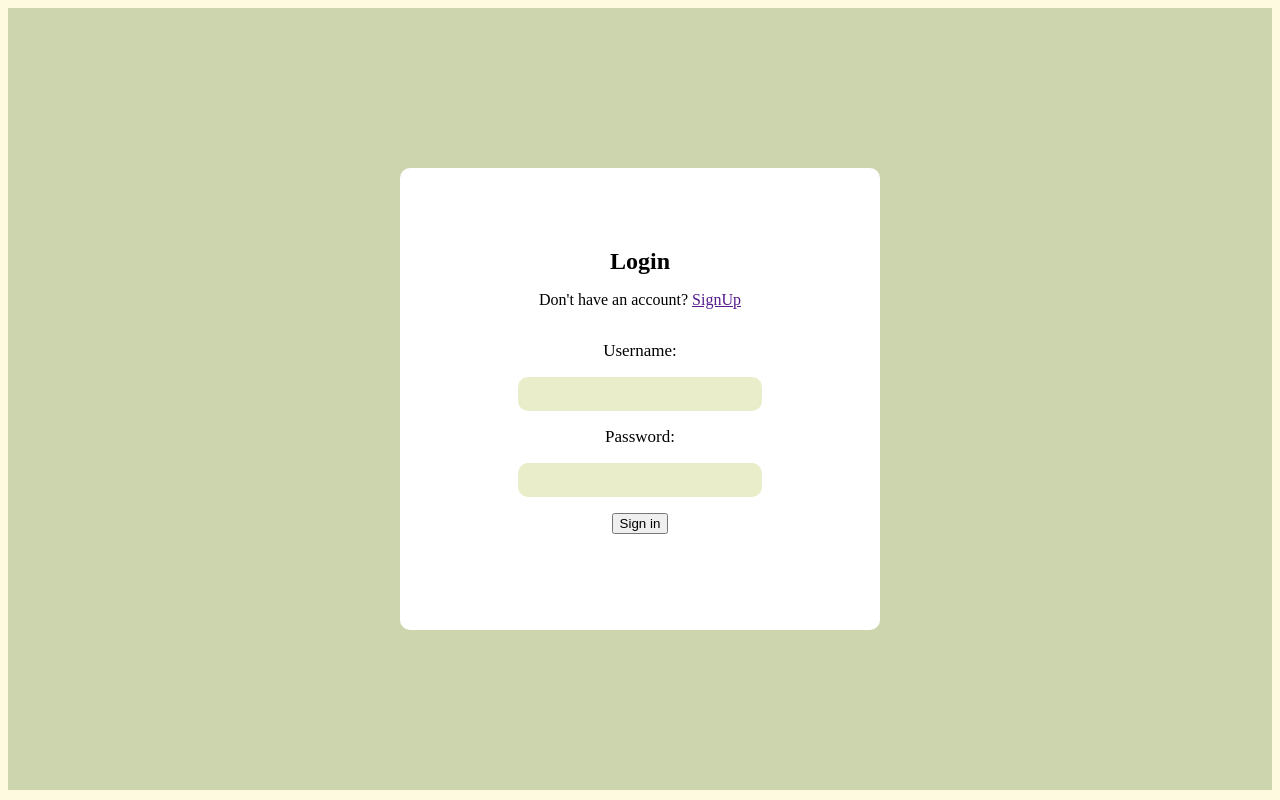
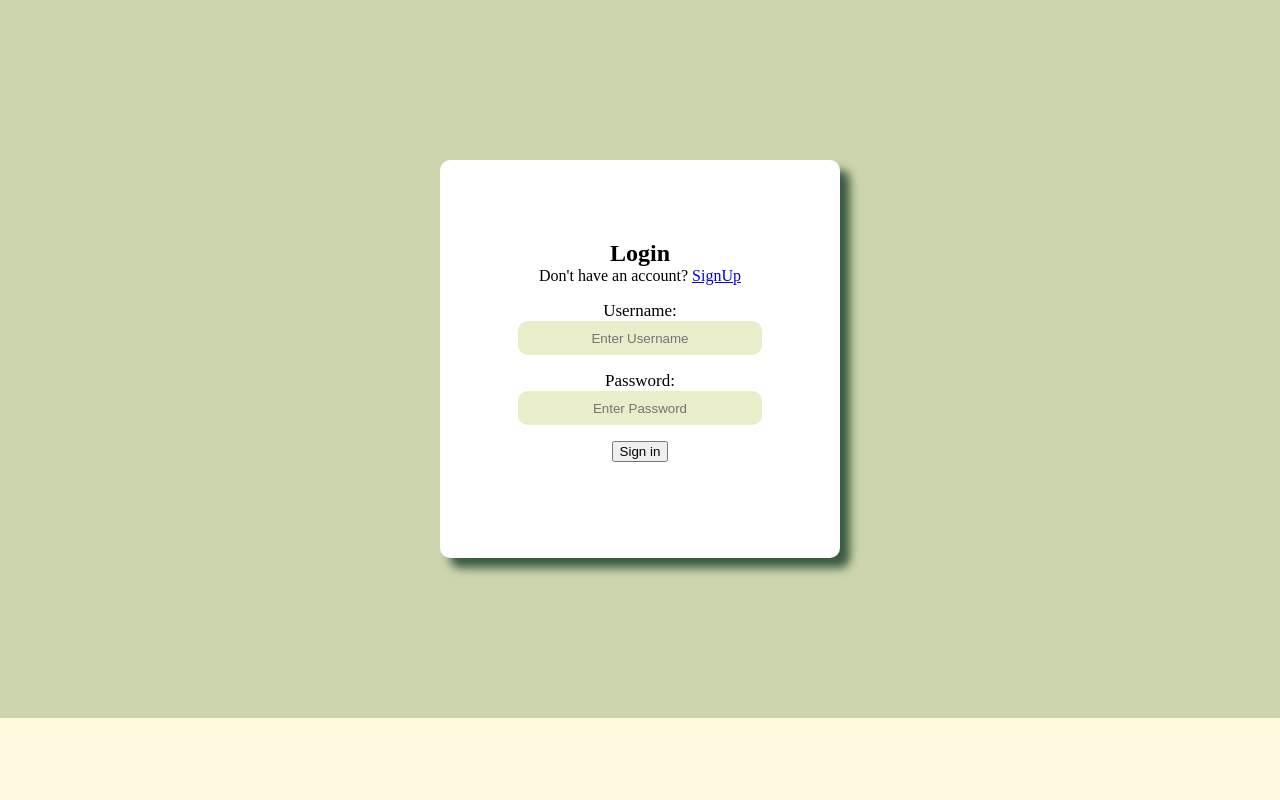
Before and after one commit to axolotl-vekt/vektor, a React app: page / in a window 1280 px wide. Built offline with nearby package versions, Linux system fonts and the light colour scheme.

Commit message:
added styles and handles for submit and changes

```diff
--- a/client/components/Login.jsx
+++ b/client/components/Login.jsx
@@ -1,38 +1,64 @@
 import React from 'react';
-import { useState, useEffect } from 'react';
-import { Link } from 'react-router-dom'
+import { useState } from 'react';
+import { Link, useNavigate } from 'react-router-dom'
 
 
 function Login() {
-    const [ loginData, setLogin ] = useState([]);
+    const [ loginData, setLogin ] = useState({
+        username:'',
+        password:'',
+    });
+
+    const navigate = useNavigate();
     const handleChange = (e) => {
+        e.preventDefault();
         const { name, value } = e.target;
-
+        setLogin(...loginData, [name] =value)
     }
 
+    const handleSubmit = async (e) => {
+        e.preventDefault();
+        // check what route for get request for login
+        try {
+            const loginInfo = await fetch('http://localhost:3000/', {
+            method: 'POST',
+            headers: {
+                'Content-Type': 'application/json'
+            }
+        })
+        if (loginInfo.success) {
+            navigate('/homepage')
+        }
+        else {
+            navigate('/login')
+        }
+    } catch(error) {
+        console.error('Error in fetching data ', error)
+    }
+ }
+
     return(
-        <div>
+        <div className='loginPageContainer'>
             <div className='loginContainer'>
                 <div className='loginCard'>
                     <h2 className='loginTitle'>Login</h2>
-                    <p>Don't have an account? <a href="">SignUp</a></p>
-                    <form className='loginInputForm'>
+                    <p>Don't have an account? <Link to="signUp">SignUp</Link></p>
+                    <form className='loginInputForm' onSubmit={handleSubmit}>
                         <div className='loginLabelDiv'>
                             <label >Username: </label>
                         </div>
                         <div >
-                            <input className='loginInput' type='text' onChange={handleChange}></input>
+                            <input className='loginInput' type='text' placeholder='Enter Username' onChange={handleChange} value= {loginData.username}></input>
                         </div>
                         <div className='loginLabelDiv'>
                             <label >Password: </label>
                         </div>
                         <div>
-                            <input className='loginInput' type='text' onChange={handleChange}></input>
+                            <input className='loginInput' type='text' placeholder='Enter Password' onChange={handleChange}
+                            value = {loginData.password}></input>
                         </div>
                         <div className='loginBtn'>
-                            <Link to='/homepage'>
-                            <button>Sign in</button>
-                            </Link>
+                            <button type='submit'>Sign in</button>
                         </div>
                     </form>
                 </div>
--- a/client/styles.css
+++ b/client/styles.css
@@ -1,3 +1,6 @@
+* {
+  margin:0;
+}
 
 .loginContainer {
     display: flex;
@@ -10,10 +13,11 @@
     align-items: center;
     background-color: white;
     justify-items: center;
-    width: 30rem;
+    width: 25rem;
     border-radius: 10px;
     margin: 10rem;
     padding: 5rem 0;
+    box-shadow: 10px 10px 10px #3a5a40;
 }
 
 .loginTitle {
@@ -28,7 +32,7 @@
     align-items: center;
 }
 .loginLabelDiv {
-    margin: 1rem;
+    margin-top: 1rem;
     justify-items: center;
     font-size: 17px;
 }
@@ -39,6 +43,7 @@
     height: 2rem;
     width: 15rem;
     background-color: #e9edc9;
+    text-align: center;
 }
 
 .loginButton {
```
